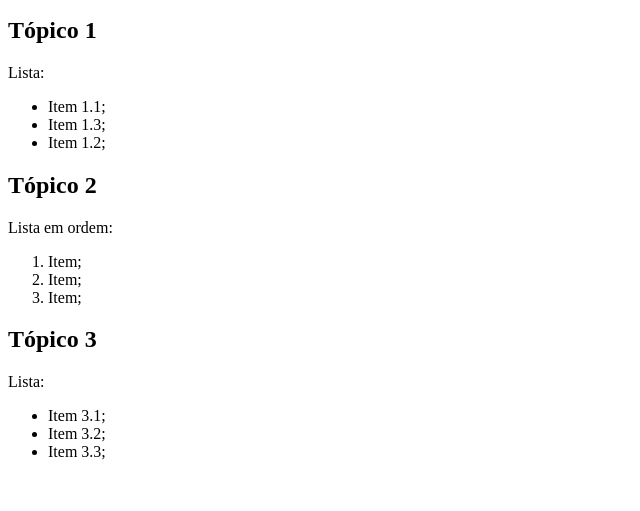
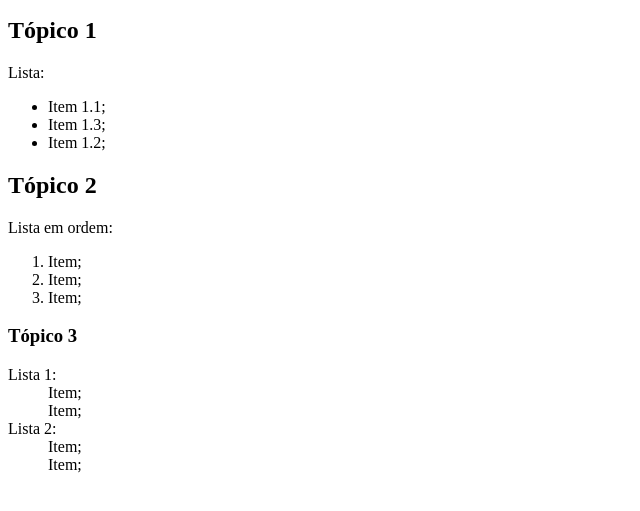
Before and after one commit to ufjf-dcc121/ufjf-dcc121-2022-1-atv2-taissaxl, a plain HTML site: page dcc121hp/index.html in a window 1280 px wide. Shown: the part 101-612 px from the top of the page, without its empty margins (0-640 px from the left). Drawn offline with Linux system fonts and the light colour scheme.

Commit message:
Adiciona exemplo de lista de definição

```diff
--- a/dcc121hp/index.html
+++ b/dcc121hp/index.html
@@ -21,13 +21,20 @@
         <li>Item;</li>
         <li>Item;</li>
     </ol>
-    <h2>Tópico 3</h2>
-    <p>Lista:</p>
-    <ul>
-        <li>Item 3.1;</li>
-        <li>Item 3.2;</li>
-        <li>Item 3.3;</li>
-    </ul>
+    <h3>Tópico 3</h3>
+    <dl>
+        <div>
+            <dt>Lista 1:</dt>
+            <dd>Item;</dd>
+            <dd>Item;</dd>
+        </div>
+        <div>
+            <dt>Lista 2:</dt>
+            <dd>Item;</dd>
+            <dd>Item;</dd>
+        </div>
+
+    </dl>
 
   </body>
 </html>
```
